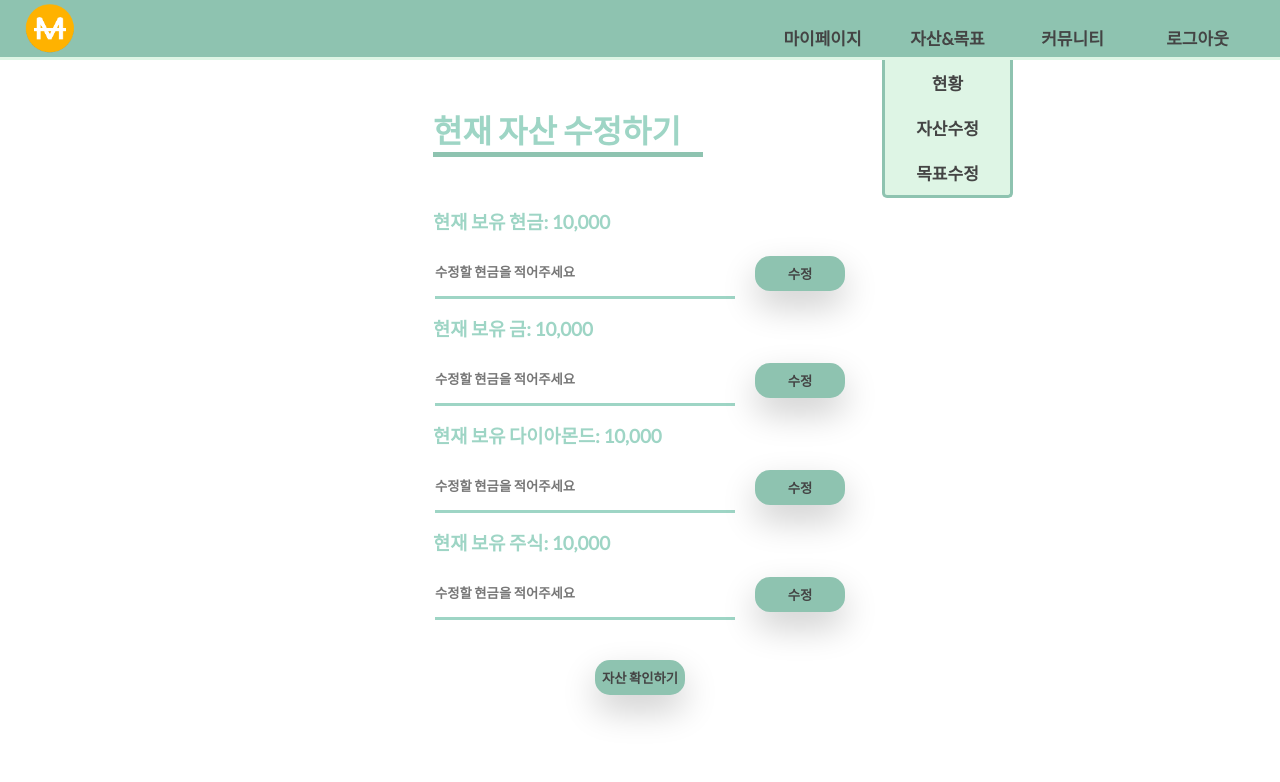
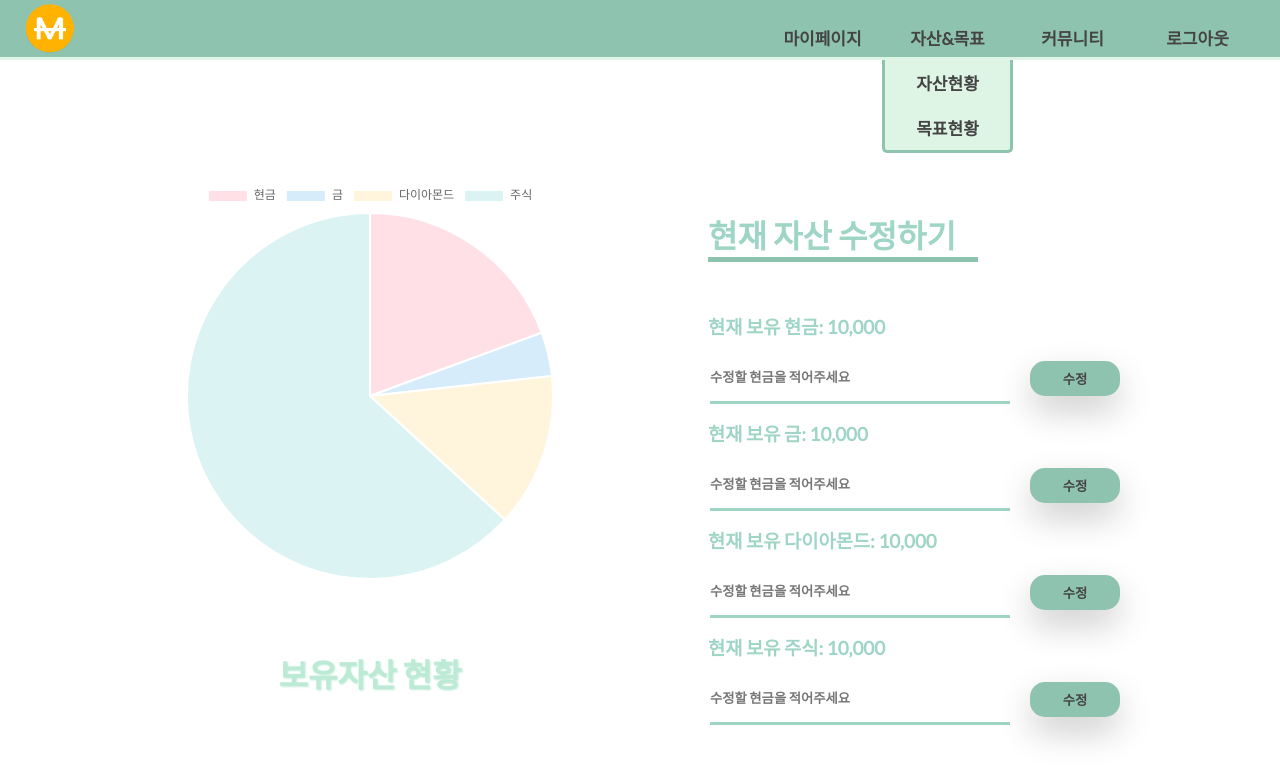
Before and after one commit to codestates-seb/seb40_main_024, a React (Create React App) app in the folder front/: page /assetchange in a window 1280 px wide. Both pictures are taken after a click on the item "자산&목표". Shown: the top 782 px of the page. Built offline with nearby package versions, Linux system fonts and the light colour scheme.

Commit message:
[FE] feat: 자산수정페이지 그래프 추가

```diff
--- a/front/src/Component/Asset/AssetSetting.js
+++ b/front/src/Component/Asset/AssetSetting.js
@@ -75,9 +75,9 @@ const PeriodBox = styled.div`
   line-height: normal;
   box-sizing: border-box;
   margin: auto;
-  margin-top: -5px;
+  margin-top: 3px;
   height: 30px;
-  width: 100px;
+  width: 150px;
   color: black;
   font-size: 16px;
 `;
@@ -176,6 +176,7 @@ const AssetSetting = ({
               <FontAwesomeIcon
                 icon={faPiggyBank}
                 size="2x"
+                color="grey"
                 pointerEvents="none"
                 cursor="not-allowed"
                 onClick={handlerCount}
@@ -184,15 +185,16 @@ const AssetSetting = ({
               <FontAwesomeIcon
                 icon={faPiggyBank}
                 size="2x"
+                color="black"
                 cursor="pointer"
                 onClick={handlerCount}
               ></FontAwesomeIcon>
             )}
             {/* <p>saving button</p> */}
             <br />
-            <p>납입 횟수:{count}</p>
+            <p>납입 횟수:{count}번</p>
             <p>/</p>
-            <PeriodBox>목표 기간:{period}</PeriodBox>
+            <PeriodBox>목표 기간:{period}개월</PeriodBox>
           </ModalSaving>
         ) : null}
       </div>
--- a/front/src/Component/Board/BoardComments.js
+++ b/front/src/Component/Board/BoardComments.js
@@ -2,7 +2,7 @@
 import styled from 'styled-components';
 import { ModifyBtn, DeleteBtn } from '../Common/Button';
 import ProfileIcon from '../Member/ProfileIcon';
-// import axios from 'axios';
+import axios from 'axios';
 // import { useEffect } from 'react';
 
 const BoardContentContain = styled.div`
@@ -101,13 +101,13 @@ const Comments = () => {
   //   goalPrice: 10000000,
   //   targetLength: 40,
   // };
-  // axios
-  //   .delete('https://4de6-112-171-1-144.jp.ngrok.io/goal/1')
-  //   .then((response) => {
-  //     const { data } = response;
-  //     console.log('응답', data);
-  //   })
-  //   .catch((error) => console.log('에러', error));
+  axios
+    .get('https://dry-moons-try-112-171-1-144.loca.lt/comment')
+    .then((response) => {
+      const { data } = response;
+      console.log('응답', data);
+    })
+    .catch((error) => console.log('에러', error));
 
   return (
     <BoardContentContain>
--- a/front/src/Component/Common/NavebarRev.js
+++ b/front/src/Component/Common/NavebarRev.js
@@ -192,12 +192,11 @@ export const LongNavbarBox = () => {
                 <Menu onClick={handleClickAsset}>
                   자산&목표
                   <MenuTopList>
-                    <MenuList onClick={() => navigate('/asset')}>현황</MenuList>
                     <MenuList onClick={() => navigate('/assetchange')}>
-                      자산수정
+                      자산현황
                     </MenuList>
                     <MenuList onClick={() => navigate('/assettargetpage')}>
-                      목표수정
+                      목표현황
                     </MenuList>
                   </MenuTopList>
                 </Menu>
@@ -312,12 +311,11 @@ export const LongLoginNavbarBox = () => {
                 <Menu onClick={handleClickAsset}>
                   자산&목표
                   <MenuTopList>
-                    <MenuList onClick={() => navigate('/asset')}>현황</MenuList>
                     <MenuList onClick={() => navigate('/assetchange')}>
-                      자산수정
+                      자산현황
                     </MenuList>
                     <MenuList onClick={() => navigate('/assettargetpage')}>
-                      목표수정
+                      목표현황
                     </MenuList>
                   </MenuTopList>
                 </Menu>
--- a/front/src/Pages/Asset/AssetChange.js
+++ b/front/src/Pages/Asset/AssetChange.js
@@ -5,7 +5,6 @@ import {
   MiniLoginNavbarBox,
 } from '../../Component/Common/NavebarRev';
 import {
-  AssetchangeBtn,
   CashBtn,
   GoldBtn,
   DiamondBtn,
@@ -14,15 +13,24 @@ import {
 import { Fade } from 'react-awesome-reveal';
 import { useState } from 'react';
 import { Modal } from '../../Component/Common/Modal';
+import { AssetAdata } from '../../Component/Asset/Asset_A_Data';
+import { Pie } from 'react-chartjs-2';
+import { Chart as ChartJS, ArcElement, Tooltip, Legend } from 'chart.js';
+
+ChartJS.register(ArcElement, Tooltip, Legend);
 
 const MainPage = styled.div`
   display: flex;
+  flex-direction: row;
   justify-content: center;
   align-items: center;
   height: 100vh;
 `;
 
-const MainAssetChange = styled.div``;
+const MainAssetChange = styled.div`
+  margin-top: 150px;
+  margin-left: 100px;
+`;
 
 const MainBox = styled.div``;
 
@@ -55,12 +63,12 @@ const Div = styled.div`
   }
 `;
 
-const Btn = styled.div`
-  display: flex;
-  align-items: center;
-  justify-content: center;
-  margin-top: 40px;
-`;
+// const Btn = styled.div`
+//   display: flex;
+//   align-items: center;
+//   justify-content: center;
+//   margin-top: 40px;
+// `;
 
 const Input = styled.input`
   width: 300px;
@@ -79,6 +87,50 @@ const Input = styled.input`
   ::placeholder {
     color: #777;
   }
+`;
+const ChartContain = styled.div`
+  display: flex;
+  flex-direction: column;
+  box-sizing: border-box;
+  width: 450px;
+  height: 600px;
+  margin-top: 100px;
+  /* margin-left: 120px; */
+  /* top: 300px !important; */
+`;
+
+const ChartBox = styled.div`
+  display: flex;
+  box-sizing: border-box;
+  width: 450px;
+  height: 500px;
+  /* margin-left: 120px; */
+  /* top: 300px !important; */
+`;
+
+const FirstGraph = styled.div`
+  display: flex;
+  margin: 0 auto;
+`;
+
+const GraphPie = styled.div`
+  display: flex;
+  margin-top: 30px;
+  width: 400px;
+  div {
+    display: flex;
+  }
+`;
+
+const GraphH1 = styled.h1`
+  box-sizing: border-box;
+  height: 50px;
+  width: 450px;
+  align-items: center;
+  /* color: #9ed5c5; */
+  text-align: center;
+  text-shadow: 1px 1px 2px #bcead5;
+  color: #bcead5;
 `;
 
 function AssetChange() {
@@ -161,6 +213,17 @@ function AssetChange() {
       <LongLoginNavbarBox />
       <MiniLoginNavbarBox />
       <MainPage>
+        <ChartContain>
+          <ChartBox>
+            <FirstGraph>
+              <GraphPie>
+                <Pie data={AssetAdata} />
+              </GraphPie>
+            </FirstGraph>
+          </ChartBox>
+          <GraphH1>보유자산 현황</GraphH1>
+        </ChartContain>
+
         <MainAssetChange>
           <MainBox>
             <Modal open={Modalopen} close={closeModal} header="자산 수정 알림">
@@ -238,9 +301,9 @@ function AssetChange() {
                 <P>{`수정할 주식은 ${Stocktarget} 원 입니다.`}</P>
               </Fade>
             ) : null}
-            <Btn>
+            {/* <Btn>
               <AssetchangeBtn />
-            </Btn>
+            </Btn> */}
           </MainBox>
         </MainAssetChange>
       </MainPage>
--- a/front/src/Pages/Asset/AssetTargetPage.js
+++ b/front/src/Pages/Asset/AssetTargetPage.js
@@ -5,7 +5,7 @@ import AssetSetting from '../../Component/Asset/AssetSetting';
 import { PlusBtn } from '../../Component/Common/Button';
 import {
   LongLoginNavbarBox,
-  MiniLoginNavbarBox,
+  // ,MiniNavbarBox
 } from '../../Component/Common/NavebarRev';
 
 const PageContain = styled.div`
@@ -28,11 +28,21 @@ const PageContain = styled.div`
 `;
 const ChartContain = styled.div`
   display: flex;
+  flex-direction: column;
   box-sizing: border-box;
   width: 700px;
   height: 400px;
   position: fixed !important;
-  left: 200px;
+  margin-top: -50px;
+  margin-left: -800px;
+  /* top: 300px !important; */
+`;
+const ChartBox = styled.div`
+  display: flex;
+  box-sizing: border-box;
+  width: 700px;
+  height: 350px;
+  /* margin-left: 120px; */
   /* top: 300px !important; */
 `;
 
@@ -46,6 +56,18 @@ const BoxContain = styled.div`
   height: 1000px;
   top: 30px !important;
   left: 300px;
+`;
+
+const GraphH1 = styled.h1`
+  box-sizing: border-box;
+  height: 50px;
+  width: 700px;
+  align-items: center;
+  /* color: #9ed5c5; */
+  text-align: center;
+  margin-top: 10px;
+  text-shadow: 1px 1px 2px #bcead5;
+  color: #bcead5;
 `;
 
 // const PlusButton = styled.button`
@@ -103,16 +125,20 @@ const AssetTargetPage = () => {
   return (
     <>
       <LongLoginNavbarBox />
-      <MiniLoginNavbarBox />
+      {/* <MiniNavbarBox /> */}
       <PageContain>
         <ChartContain className="ScrollActive">
+          <ChartBox>
             <AssetBdata
               goal={goal}
               monthly={monthly}
               extended={extended}
               period={period}
             />
+          </ChartBox>
+          <GraphH1>목표 현황</GraphH1>
         </ChartContain>
+
         <div className="Contain">
           {countList.length === 6 ? (
             <>
@@ -123,6 +149,7 @@ const AssetTargetPage = () => {
               <PlusBtn HandlerAdd={HandlerAdd} />
             </>
           )}
+
           {/* <PlusBtn HandlerAdd={HandlerAdd} /> */}
           <BoxContain>
             {countList.map((count, id) => (
```
Lines whose indentation alone changed are shown as unchanged.
